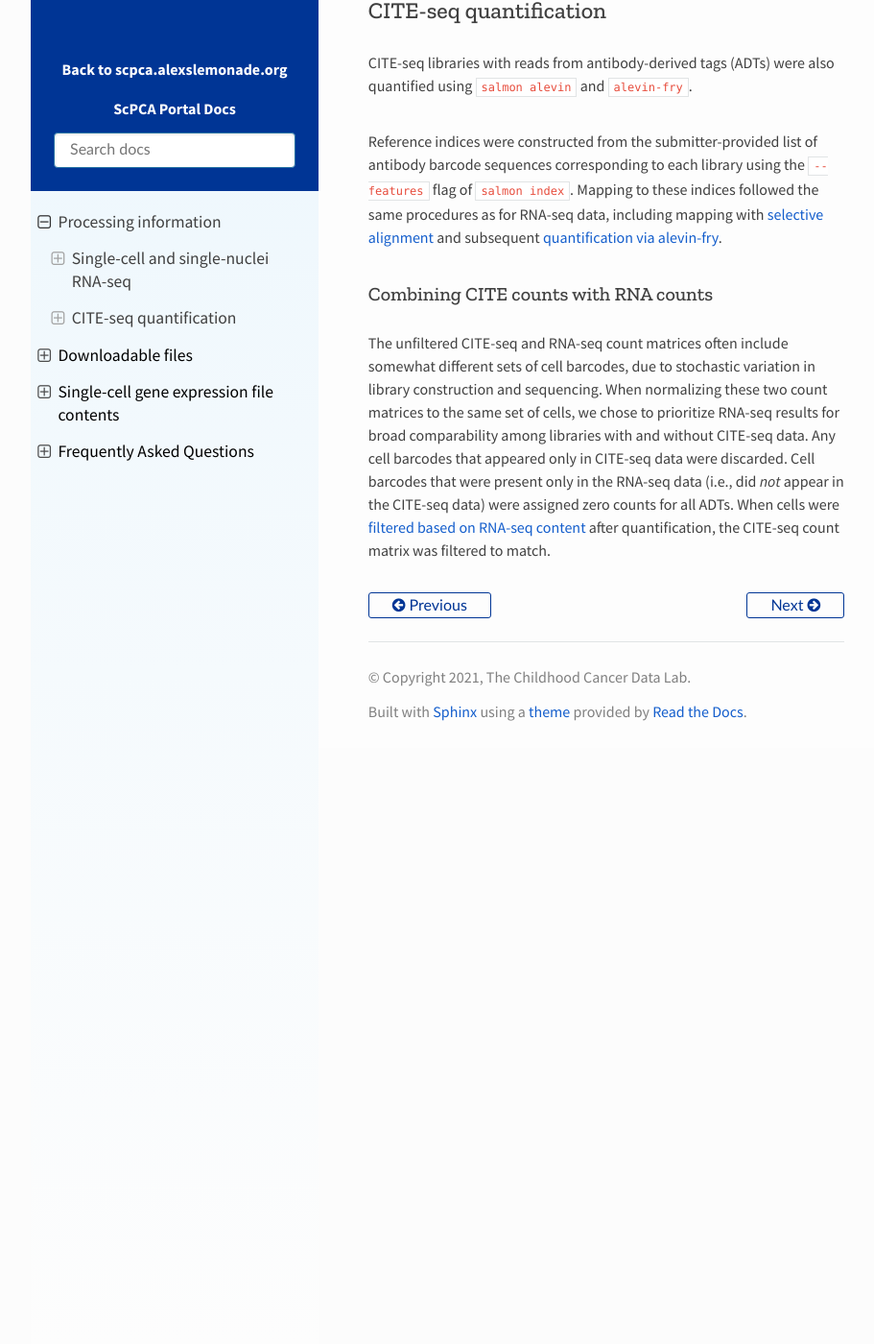
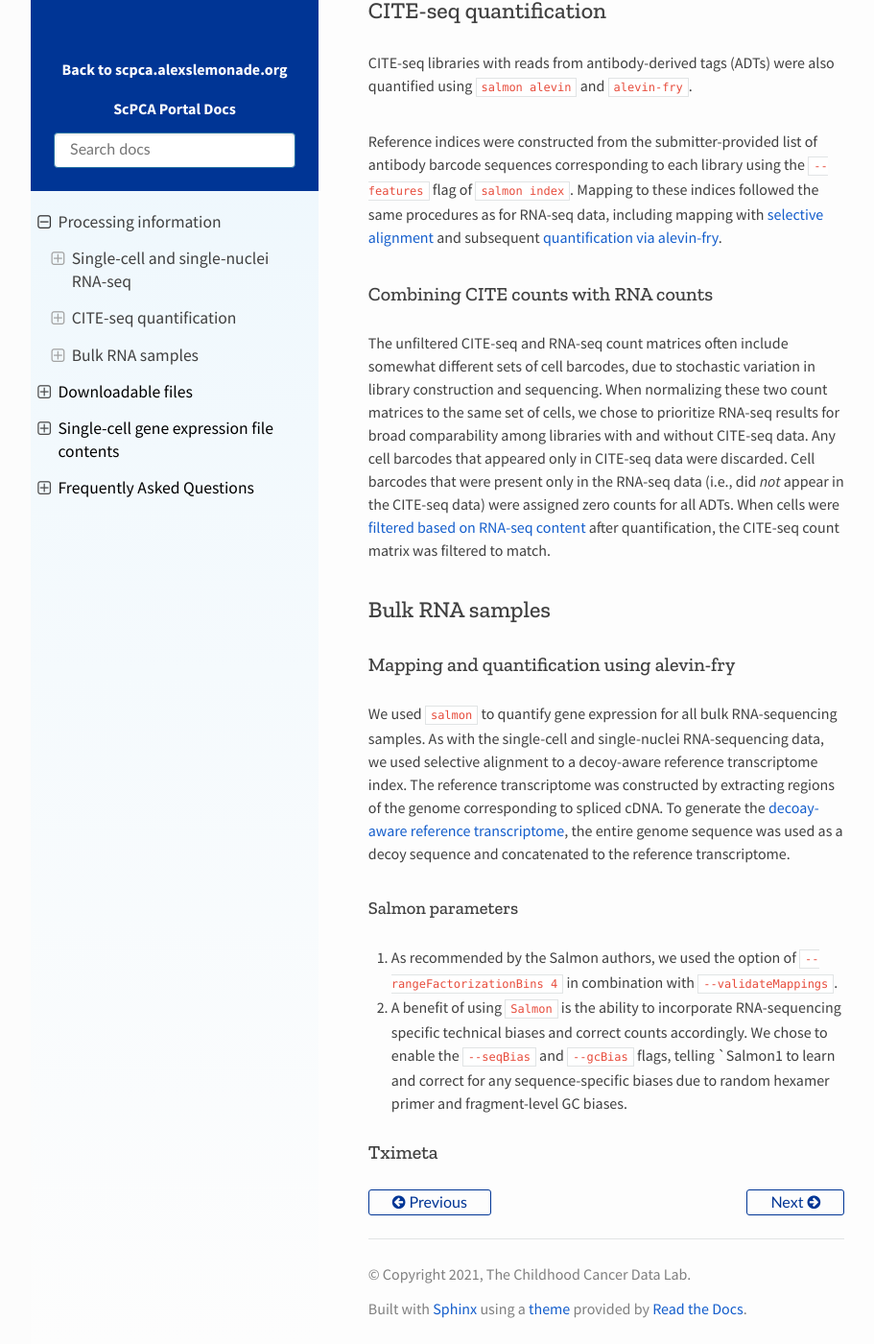
Before and after one commit to DongzeHE/scpca-docs, a Sphinx documentation site: the page built from docs/processing_information.md, in a window 1280 px wide and 1400 px high, scrolled down 2157 px. Shown: the whole window at 96% size, without its empty margins (158-1069 px from the left). Built offline with Sphinx 7.4.7 and the Read the Docs theme 2.0.0, drawn with Linux system fonts in a browser that asks for light colours; before the commit the page ends 2936 px from its top, so only the background shows below that.

Commit message:
draft of bulk processing section

```diff
--- a/docs/processing_information.md
+++ b/docs/processing_information.md
@@ -65,3 +65,21 @@ When normalizing these two count matrices to the same set of cells, we chose to
 Any cell barcodes that appeared only in CITE-seq data were discarded.
 Cell barcodes that were present only in the RNA-seq data (i.e., did _not_ appear in the CITE-seq data) were assigned zero counts for all ADTs.
 When cells were [filtered based on RNA-seq content](#filtering-cells) after quantification, the CITE-seq count matrix was filtered to match.
+
+## Bulk RNA samples
+
+### Mapping and quantification using alevin-fry
+
+We used [`salmon`](https://salmon.readthedocs.io/en/latest/salmon.html) to quantify gene expression for all bulk RNA-sequencing samples.
+As with the single-cell and single-nuclei RNA-sequencing data, we used selective alignment to a decoy-aware reference transcriptome index.
+The reference transcriptome was constructed by extracting regions of the genome corresponding to spliced cDNA.
+To generate the [decoay-aware reference transcriptome](https://salmon.readthedocs.io/en/latest/salmon.html#preparing-transcriptome-indices-mapping-based-mode), the entire genome sequence was used as a decoy sequence and concatenated to the reference transcriptome.
+
+#### Salmon parameters
+
+1. As recommended by the Salmon authors, we used the option of `--rangeFactorizationBins 4` in combination with `--validateMappings`.
+
+2. A benefit of using `Salmon` is the ability to incorporate RNA-sequencing specific technical biases and correct counts accordingly.
+We chose to enable the `--seqBias` and `--gcBias` flags, telling `Salmon1 to learn and correct for any sequence-specific biases due to random hexamer primer and fragment-level GC biases.
+
+### Tximeta
```
